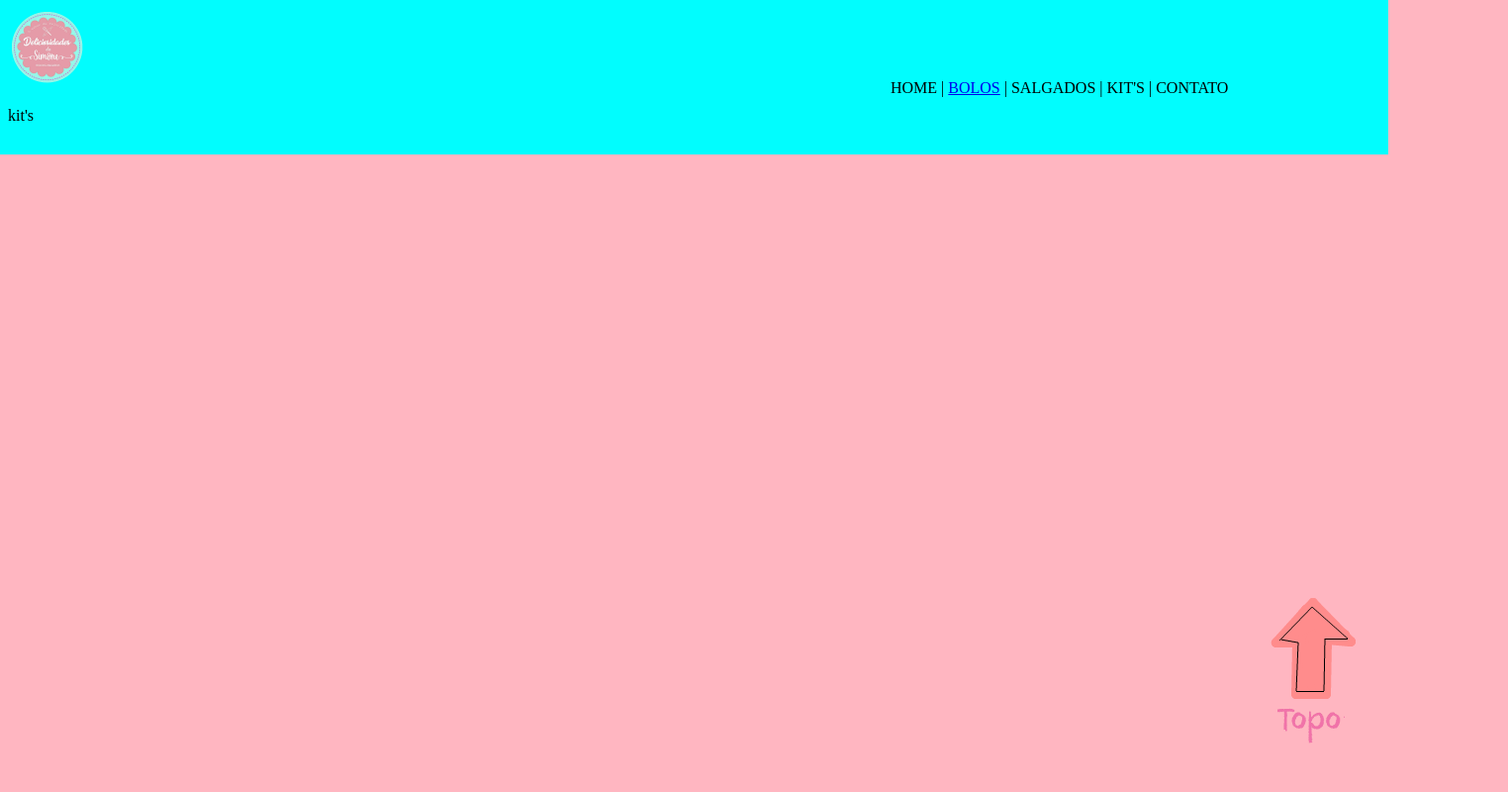
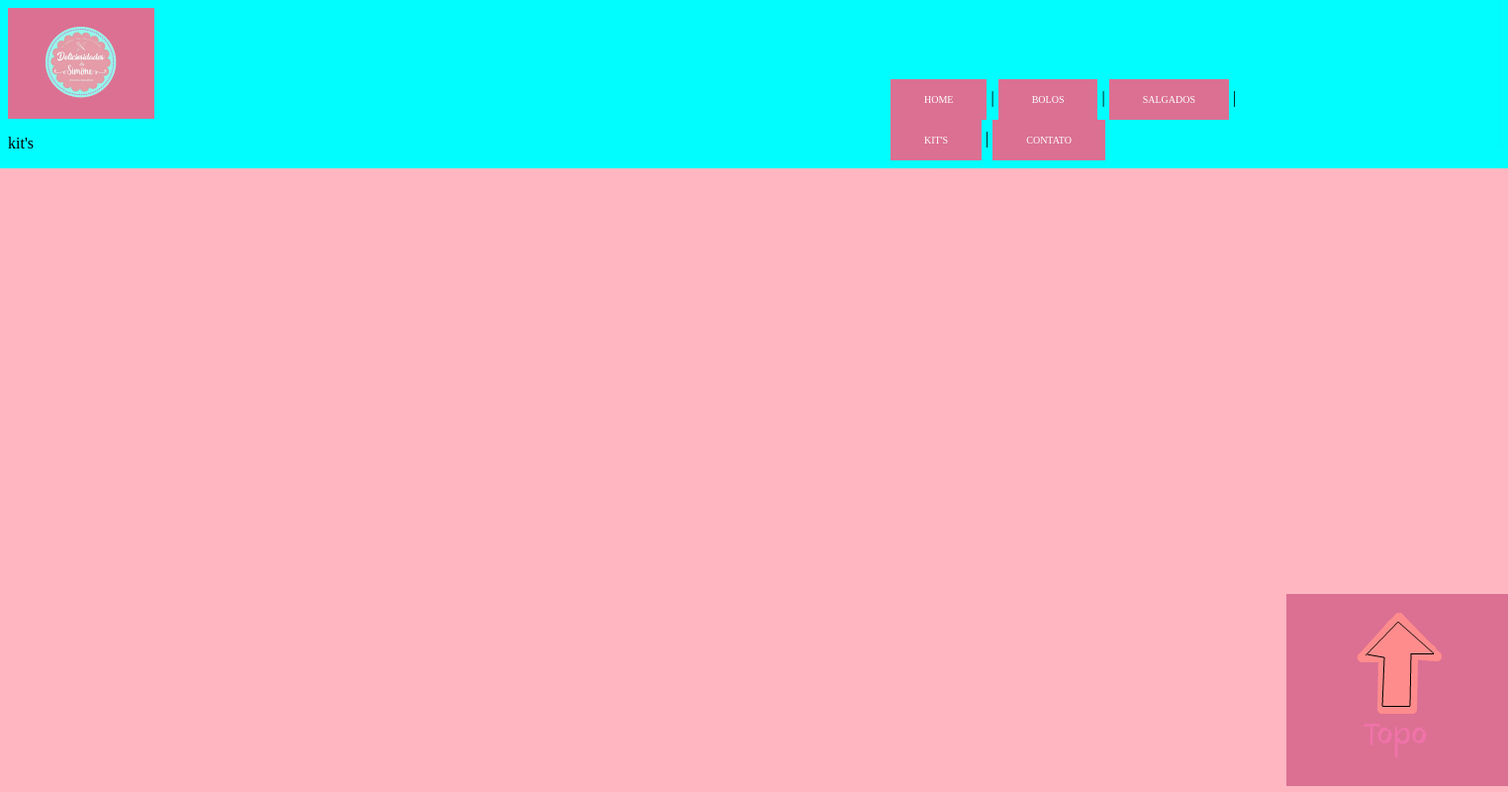
Before and after one commit to Rogerc007/Trab.-1-per-odo, a plain HTML site: page deliciosidades/KIT.html in a window 1280 px wide. Shown: the whole page at 99% size, 1524 px wide, since content can reach past the window. Drawn offline with Linux system fonts and the light colour scheme.

Commit message:
Add files via upload
17/03

```diff
--- a/deliciosidades/KIT.html
+++ b/deliciosidades/KIT.html
@@ -11,15 +11,15 @@
 
 		 <span style="position: absolute; top: 80px; left: 900px;">
 
-		 	<a>HOME</a>
+		 	<a href="deliciosidades.html">HOME</a>
 	        |
 			<a href="BOLOS.html">BOLOS</a>
 	        |
-		    <a >SALGADOS</a>
+		    <a href="SALGADOS.html">SALGADOS</a>
 	        |
-	        <a >KIT'S</a>
+	        <a href="KIT.html">KIT'S</a>
 	        |
-	        <a>CONTATO</a>
+	        <a href="CONTATO.html">CONTATO</a>
 
 		 </span>
 
--- a/deliciosidades/deliciosidades.css
+++ b/deliciosidades/deliciosidades.css
@@ -6,3 +6,20 @@ body{
     background-color: lightPink;
 
 }
+
+p.round3 {
+	border: 5px solid red;
+	border-radius: 25px;
+  }
+
+ a{
+	background-color: palevioletred; /* Green */
+	border: none;
+	color: white;
+	padding: 15px 34px;
+	text-align: center;
+	text-decoration: none;
+	display: inline-block;
+	font-size: 10px;
+
+  }
```
Also changed, not shown: deliciosidades/BOLOS.html (+4 -4 lines), deliciosidades/CONTATO.html (+4 -4 lines), deliciosidades/SALGADOS.html (+4 -4 lines), deliciosidades/deliciosidades.html (+10 -10 lines), deliciosidades/imagens/Sem título.png (added).
